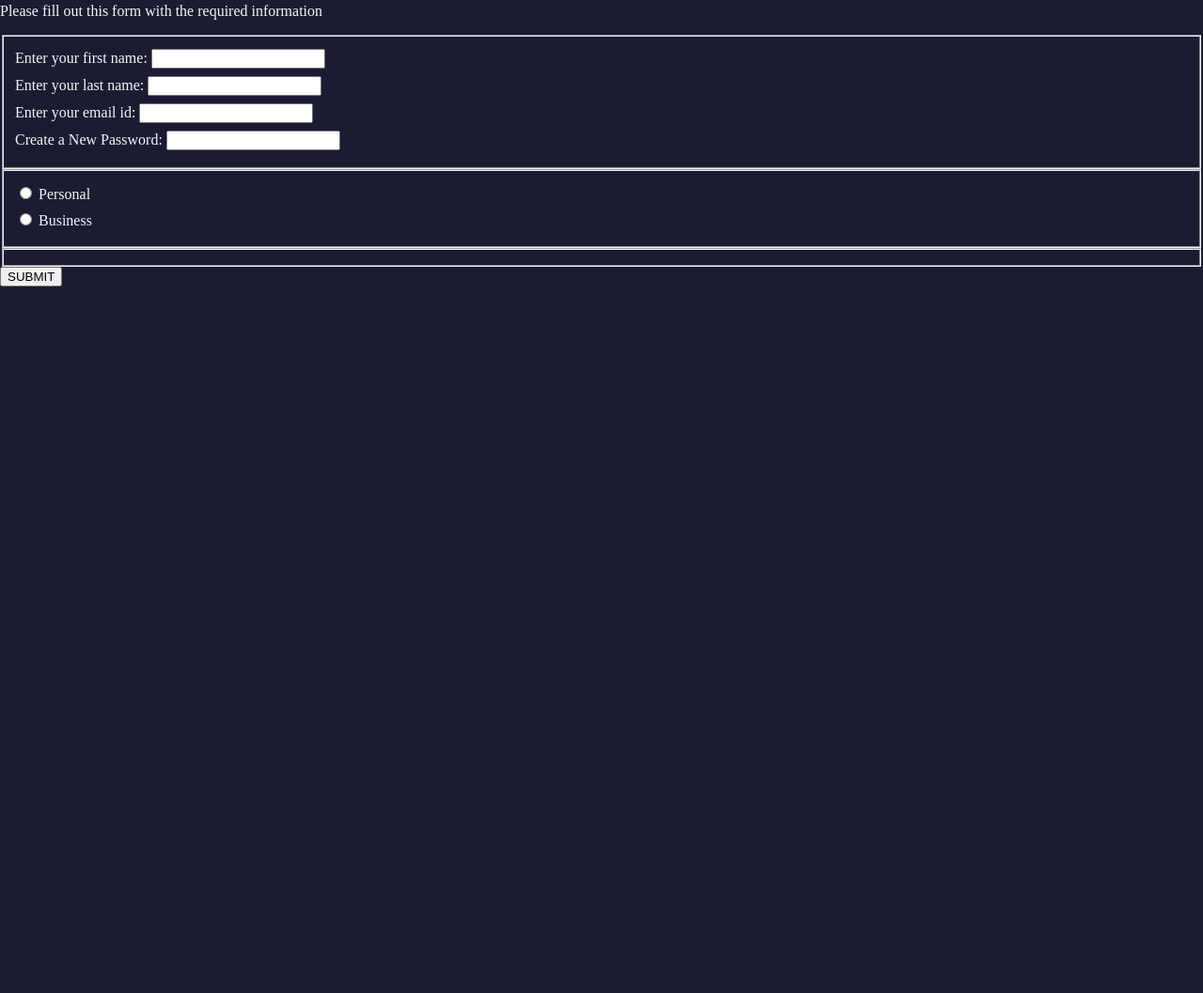
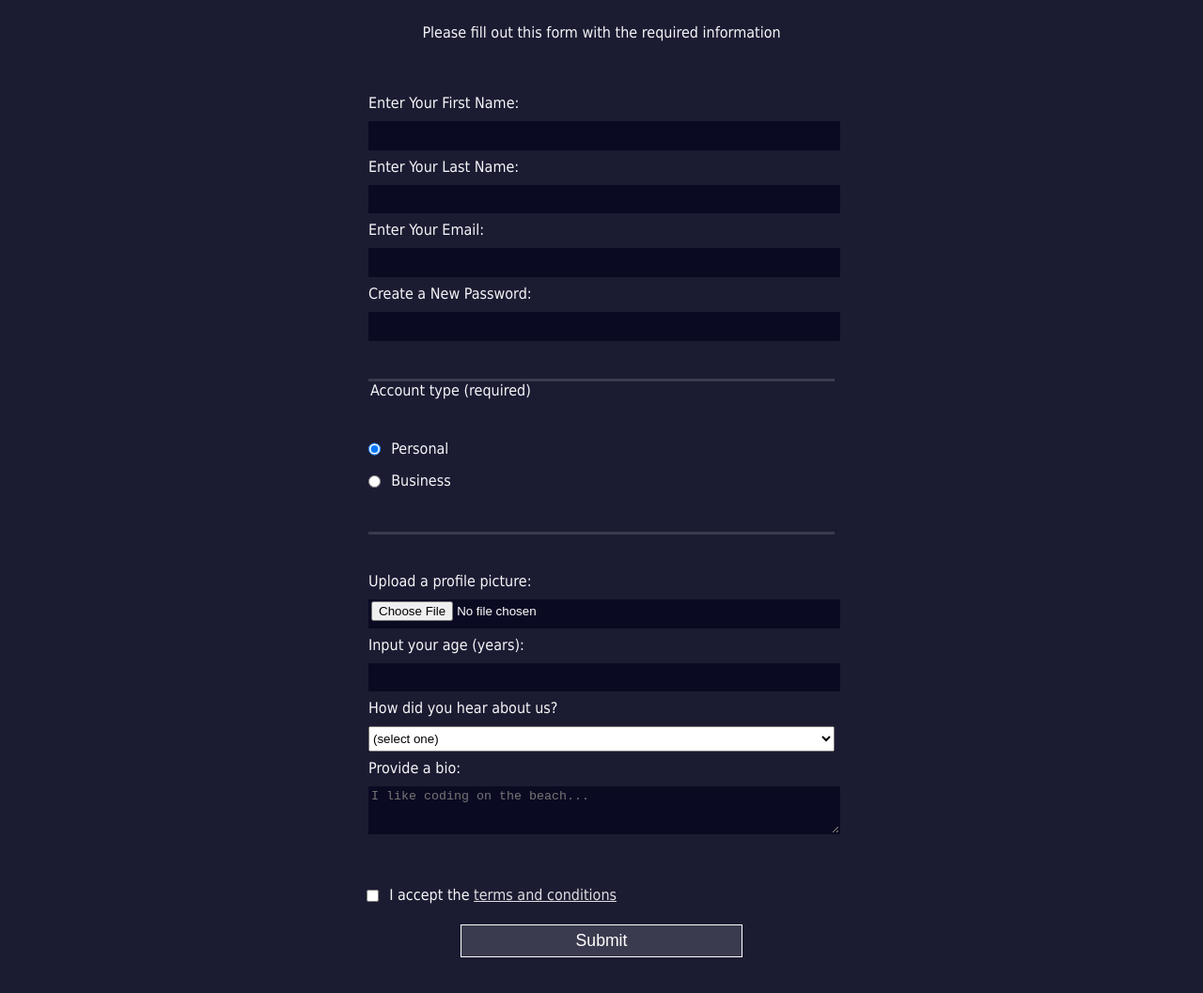
Before and after one commit to richiethimaiah13/registration_form, a plain HTML site: page index.html in a window 1280 px wide. Shown: the part 77-1134 px from the top of the page at 94% size. Before the commit the page ends 821 px from the top, so only its background shows below. Drawn offline with Linux system fonts and the light colour scheme.

Commit message:
Completed registration form exercise from FCC

```diff
--- a/index.html
+++ b/index.html
@@ -1,27 +1,45 @@
 <!DOCTYPE html>
-
 <html lang="en">
   <head>
-        <meta charset="utf-8">
+    <meta charset="UTF-8">
     <title>Registration Form</title>
-        <link rel="stylesheet" href="style.css">
+    <link rel="stylesheet" href="style.css" />
   </head>
   <body>
     <h1>Registration Form</h1>
     <p>Please fill out this form with the required information</p>
-        <form>
+    <form method="post" action='https://register-demo.freecodecamp.org'>
       <fieldset>
-                <label for="first-name">Enter your first name: <input type="text" id="first-name" required></label>
-                <label for="last-name">Enter your last name: <input type="text" id="last-name" required></label>
-                <label for="email">Enter your email id: <input type="email" id="email" required></label>
-                <label for="new-password">Create a New Password: <input id="new-password" type="password" pattern="[a-z0-5]{8,}" required /></label>
+        <label for="first-name">Enter Your First Name: <input id="first-name" name="first-name" type="text" required /></label>
+        <label for="last-name">Enter Your Last Name: <input id="last-name" name="last-name" type="text" required /></label>
+        <label for="email">Enter Your Email: <input id="email" name="email" type="email" required /></label>
+        <label for="new-password">Create a New Password: <input id="new-password" name="new-password" type="password" pattern="[a-z0-5]{8,}" required /></label>
       </fieldset>
       <fieldset>
-                <label><input type="radio"/> Personal</label>
-                <label><input type="radio"/> Business</label>
+        <legend>Account type (required)</legend>
+        <label for="personal-account"><input id="personal-account" type="radio" name="account-type" class="inline" checked /> Personal</label>
+        <label for="business-account"><input id="business-account" type="radio" name="account-type" class="inline" /> Business</label>
       </fieldset>
-            <fieldset></fieldset>
-            <input type="submit" value="SUBMIT">
+      <fieldset>
+        <label for="profile-picture">Upload a profile picture: <input id="profile-picture" type="file" name="file" /></label>
+        <label for="age">Input your age (years): <input id="age" type="number" name="age" min="13" max="120" /></label>
+        <label for="referrer">How did you hear about us?
+          <select id="referrer" name="referrer">
+            <option value="">(select one)</option>
+            <option value="1">freeCodeCamp News</option>
+            <option value="2">freeCodeCamp YouTube Channel</option>
+            <option value="3">freeCodeCamp Forum</option>
+            <option value="4">Other</option>
+          </select>
+        </label>
+        <label for="bio">Provide a bio:
+          <textarea id="bio" name="bio" rows="3" cols="30" placeholder="I like coding on the beach..."></textarea>
+        </label>
+      </fieldset>
+      <label for="terms-and-conditions">
+        <input class="inline" id="terms-and-conditions" type="checkbox" required name="terms-and-conditions" /> I accept the <a href="https://www.freecodecamp.org/news/terms-of-service/">terms and conditions</a>
+      </label>
+      <input type="submit" value="Submit" />
     </form>
   </body>
 </html>
--- a/style.css
+++ b/style.css
@@ -5,9 +5,77 @@ body {
   margin: 0;
   background-color: #1b1b32;
   color: #f5f6f7;
+  font-family: Tahoma;
+  font-size: 16px;
+}
+
+h1, p {
+  margin: 1em auto;
+  text-align: center;
+}
+
+form {
+  width: 60vw;
+  max-width: 500px;
+  min-width: 300px;
+  margin: 0 auto;
+  padding-bottom: 2em;
+}
+
+fieldset {
+  border: none;
+  padding: 2rem 0;
+  border-bottom: 3px solid #3b3b4f;
+}
+
+fieldset:last-of-type {
+  border-bottom: none;
 }
 
 label {
   display: block;
   margin: 0.5rem 0;
 }
+
+input,
+textarea,
+select {
+  margin: 10px 0 0 0;
+  width: 100%;
+  min-height: 2em;
+}
+
+input, textarea {
+  background-color: #0a0a23;
+  border: 1px solid #0a0a23;
+  color: #ffffff;
+}
+
+.inline {
+  width: unset;
+  margin: 0 0.5em 0 0;
+  vertical-align: middle;
+}
+
+input[type="submit"] {
+  display: block;
+  width: 60%;
+  margin: 1em auto;
+  height: 2em;
+  font-size: 1.1rem;
+  background-color: #3b3b4f;
+  border-color: white;
+  min-width: 300px;
+}
+
+input[type="file"] {
+  padding: 1px 2px;
+}
+
+.inline{
+  display: inline;
+}
+
+a {
+  color: #dfdfe2;
+}
```
Lines whose indentation alone changed are shown as unchanged.
